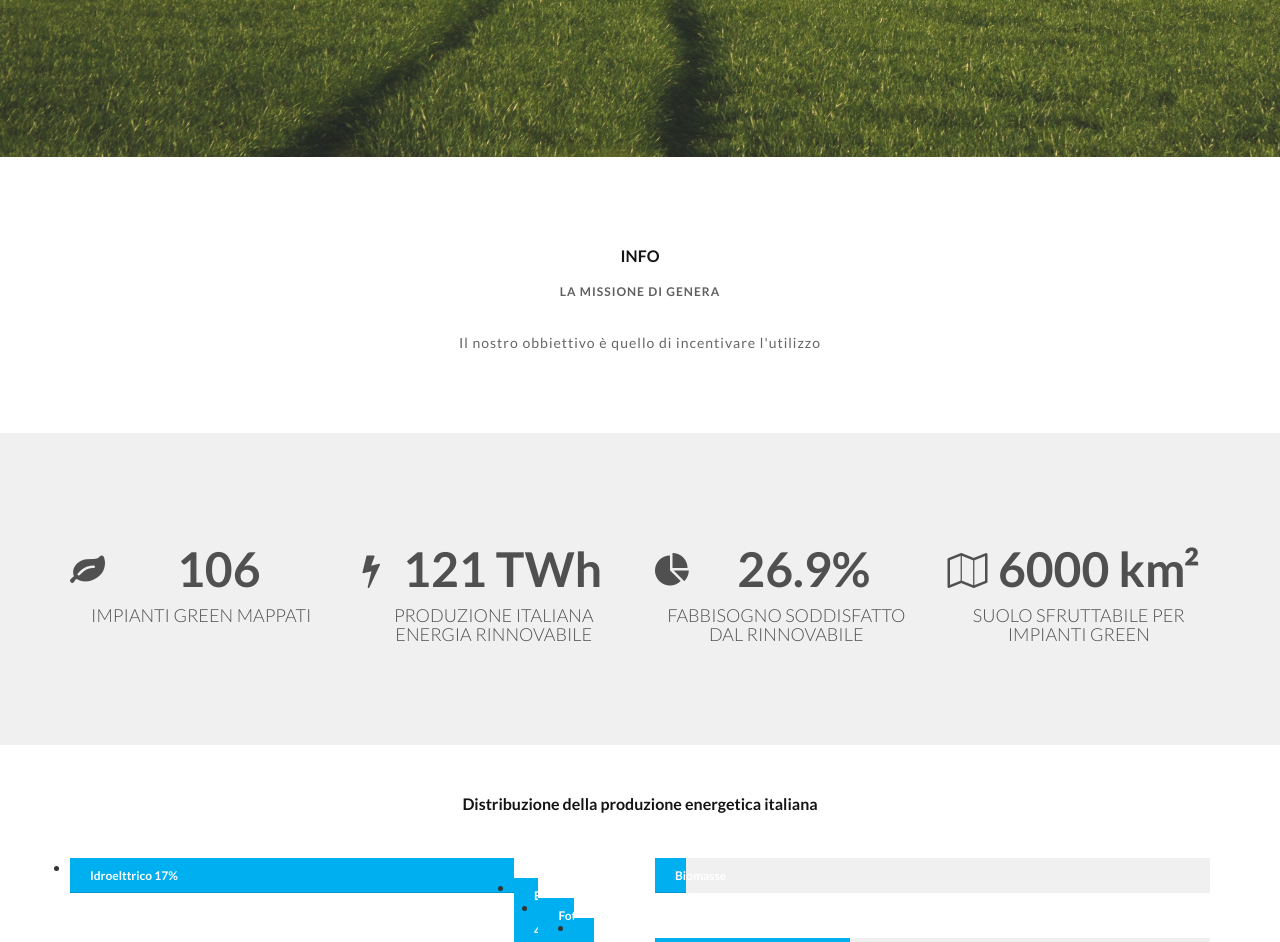
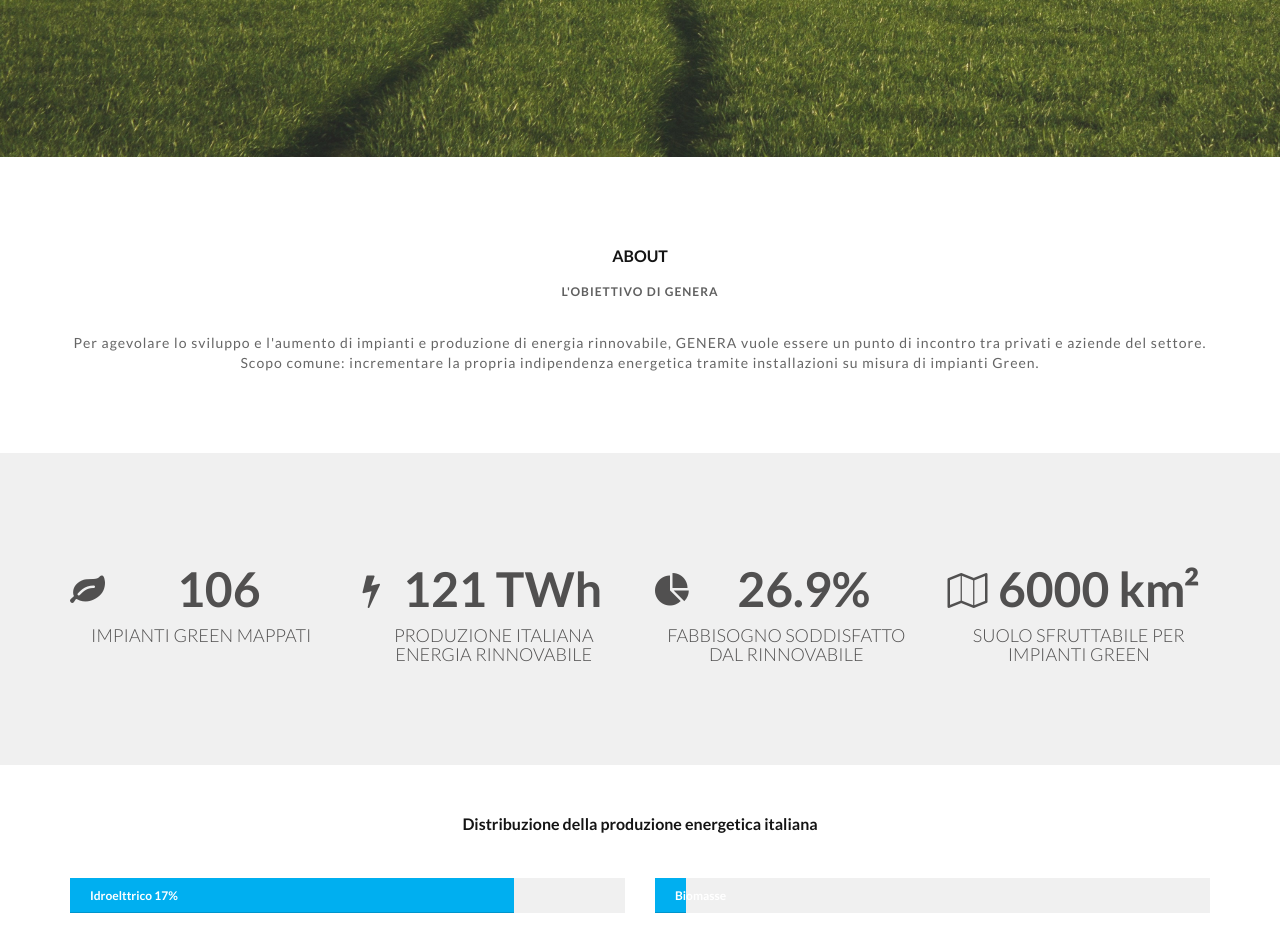
Before and after one commit to hackreativity/forkbomb, a Django app: page / in a window 1280 px wide. Shown: the part 493-1435 px from the top of the page. Run offline with Django 3.2, Linux system fonts and the light colour scheme; parts of the project's set-up code (start-up, migrations or seed data) failed here and were passed over; some libraries are stand-ins or nearby versions.

Commit message:
ho ripushato

```diff
--- a/sito/templates/base.html
+++ b/sito/templates/base.html
@@ -58,7 +58,7 @@
                                 <li><a class="page-scroll" href="/">Home</a></li>
                             <li><a href="#">Chi siamo<i class="fa fa-angle-down"></i></a>
                             <ul>
-                                <li><a class="page-scroll" href="/#abt_sec">Info</a></li>
+                                <li><a class="page-scroll" href="/#abt_sec">About</a></li>
                                 <li><a class="page-scroll" href="/#tm_sec">Il nostro Team</a></li>
                                 <li><a class="page-scroll" href="/#ctn_sec">Contatti</a></li>
                             </ul>
--- a/sito/templates/index.html
+++ b/sito/templates/index.html
@@ -20,13 +20,17 @@
         <div class="row">
             <div class="col-lg-12 col-md-12 col-sm-12 col-xs12 ">
                 <div class="title_sec">
-                    <h1>INFO</h1>
-                    <h2>La missione di GENERA</h2>
+                    <h1>ABOUT</h1>
+                    <h2>L'obiettivo di GENERA</h2>
                 </div>
             </div>
             <div class="col-lg-12 col-md-12 col-sm-12 col-xs12 ">
                 <div class="abt">
-                    <p>Il nostro obbiettivo è quello di incentivare l'utilizzo </p>
+                    <p>Per agevolare lo sviluppo e l'aumento di impianti
+                    e produzione di energia rinnovabile, GENERA vuole essere un
+                    punto di incontro tra privati e aziende del settore. Scopo
+                    comune: incrementare la propria indipendenza energetica
+                    tramite installazioni su misura di impianti Green.</p>
                 </div>
             </div>
         </div>
@@ -83,22 +87,22 @@
             </div>
           <div class="skills progress-bar1">
                 <ul class="col-md-6 col-sm-12 col-xs-12 wow fadeInLeft">
-                      <li class="progress1">
+                      <li class="progress">
                             <div class="progress-bar" data-width="80">
                                   Idroelttrico 17%
                             </div>
                       </li>
-                      <li class="progress2">
+                      <li class="progress">
                             <div class="progress-bar" data-width="4.4">
                                   Eolico 4.4%
                             </div>
                       </li>
-                      <li class="progress3">
+                      <li class="progress">
                             <div class="progress-bar" data-width="6.5">
                                   Fotovoltaico 6.5%
                             </div>
                       </li>
-                      <li class="progress4">
+                      <li class="progress">
                             <div class="progress-bar" data-width="1.7">
                                   Geotermico 1.7%
                             </div>
```
